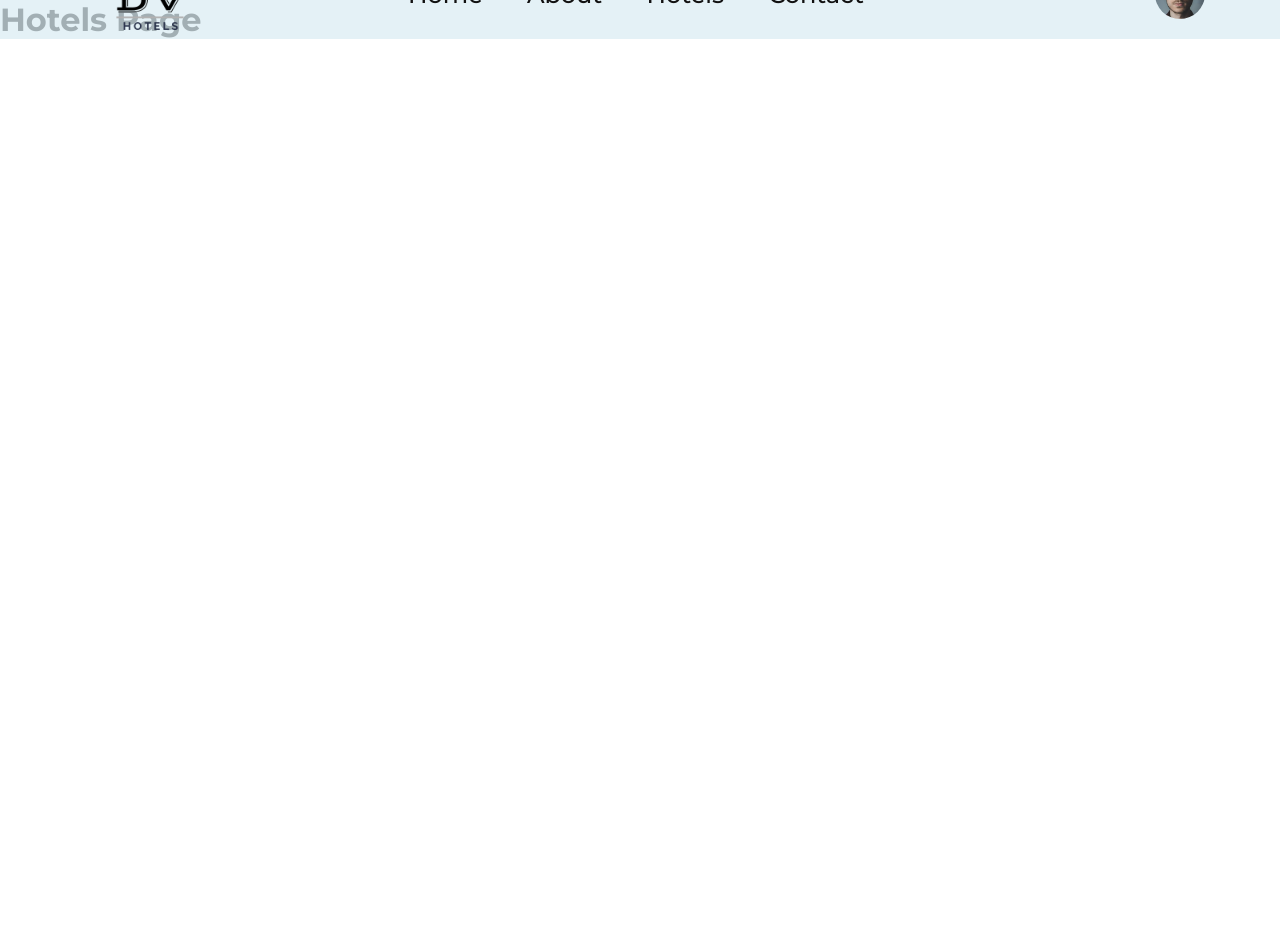
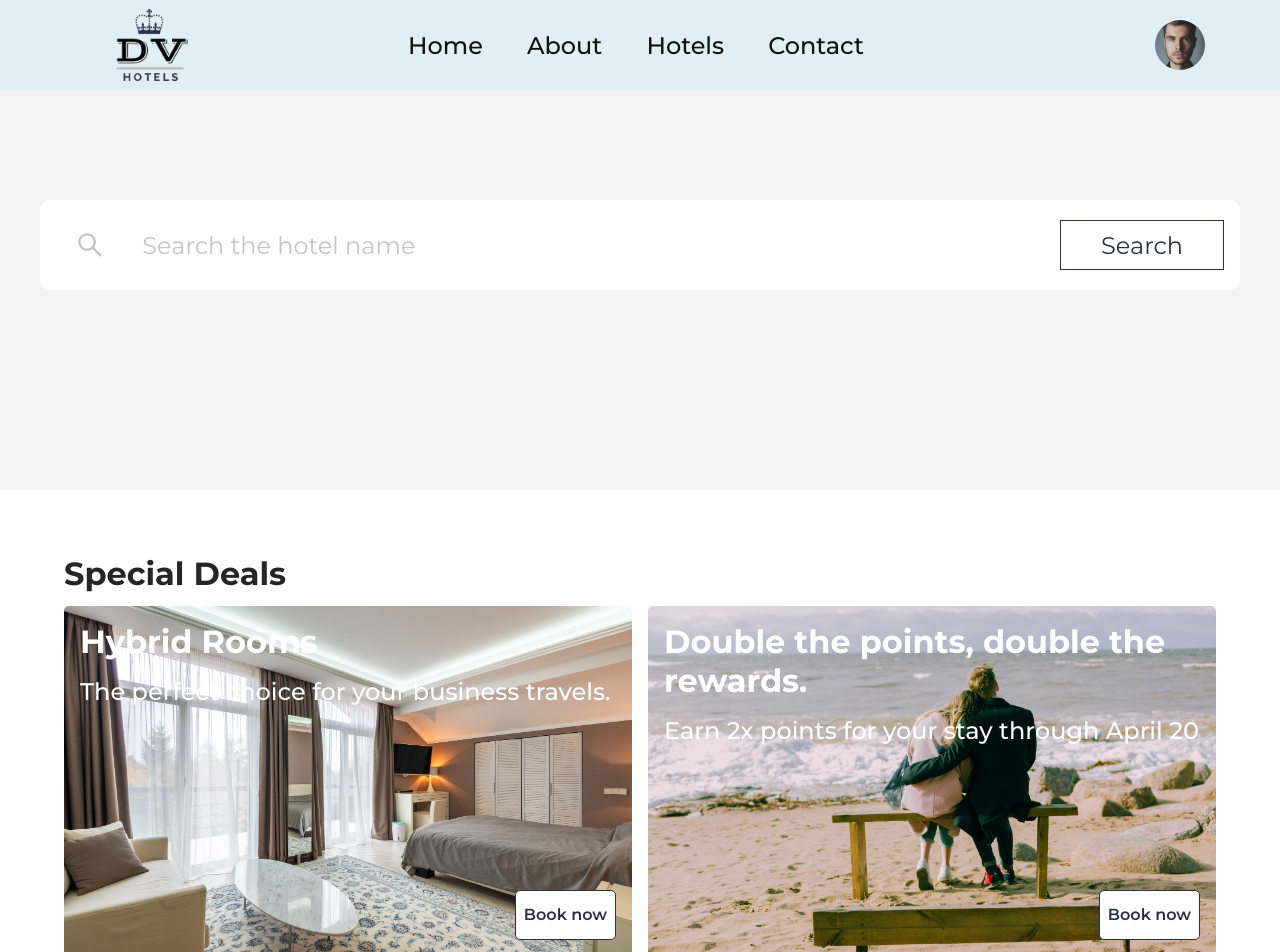
Before and after one commit to vujic02/DV-Hotels, a React (Create React App) app: page /hotels in a window 1280 px wide. Shown: the top 952 px of the page. Before the commit the page ends 800 px from the top, so only its background shows below. Built offline with nearby package versions, Linux system fonts and the light colour scheme.

Commit message:
added missing files

```diff
--- a/src/components/Main/Reusable/Deal/Deal.js
+++ b/src/components/Main/Reusable/Deal/Deal.js
@@ -11,22 +11,21 @@ const Deal = ({ text1, text2, imgPath }) => {
       w="100%"
       h="350px"
       pos="relative"
+      flexDir="column"
+      justify="flex-start"
+      align="flex-start"
     >
       <TextP
-        pos="absolute"
-        t="1rem"
-        l="1rem"
-        fontS="1.5rem"
-        fontW="500"
+        m="1rem 0 1rem 1rem"
+        fontS="2rem"
+        fontW="700"
         col="#fff"
         breakWord="break-word"
       >
         {text1}
       </TextP>
       <TextP
-        pos="absolute"
-        t="3rem"
-        l="1rem"
+        m="0 0 1rem 1rem"
         fontS="1.5rem"
         fontW="500"
         col="#fff"
--- a/src/pages/Hotels.js
+++ b/src/pages/Hotels.js
@@ -1,13 +1,36 @@
 import React from "react";
+import SearchBar from "../components/Main/SearchBar";
+import SpecialDeals from "../components/Main/SpecialDeals";
 import Navbar from "../components/Navbar/Navbar";
 import Sidebar from "../components/Sidebar/Sidebar";
+import { Container, TextH1 } from "../styles/global-styles";
 
-const Hotels = ({isOpen, toggle}) => {
+const Hotels = ({ isOpen, toggle }) => {
   return (
     <div>
-      <Navbar isOpen={isOpen} toggle={toggle}  />
+      <Navbar isOpen={isOpen} toggle={toggle} />
       <Sidebar isOpen={isOpen} toggle={toggle} />
-      <h1>Hotels Page</h1>
+      <Container
+        justify="center"
+        align="center"
+        w="100%"
+        h="490px"
+        bg="rgba(24,24,24,0.05)"
+      >
+        <Container w="1200px">
+          <SearchBar />
+        </Container>
+      </Container>
+      <TextH1
+        opac="0.85"
+        alignText="left"
+        fontS="2rem"
+        fontW="700"
+        m="5% 0 0 5%"
+      >
+        Special Deals
+      </TextH1>
+      <SpecialDeals />
     </div>
   );
 };
--- a/src/styles/global-styles.js
+++ b/src/styles/global-styles.js
@@ -3,171 +3,186 @@ import { AiFillStar, AiOutlineStar } from "react-icons/ai";
 
 export const Container = styled.div`
   display: flex;
-    justify-content: ${({justify}) => justify};
-    align-items: ${({align}) => align};
-    flex-direction: ${({flexDir}) => flexDir};
-    width: ${({w}) => w};
-    height: ${({h}) => h};
-    margin: ${({m}) => m};
-    padding: ${({p}) => p};
-    position: ${({pos}) => pos};
-    top: ${({t}) => t};
-    right: ${({r}) => r};
-    left: ${({l}) => l};
-    bottom: ${({b}) => b};
-    background: ${({bg}) => bg};
-    border-radius: ${({borR}) => borR};
-    box-shadow: ${({shadow}) => shadow};
+  justify-content: ${({ justify }) => justify};
+  align-items: ${({ align }) => align};
+  flex-direction: ${({ flexDir }) => flexDir};
+  width: ${({ w }) => w};
+  height: ${({ h }) => h};
+  margin: ${({ m }) => m};
+  padding: ${({ p }) => p};
+  position: ${({ pos }) => pos};
+  top: ${({ t }) => t};
+  right: ${({ r }) => r};
+  left: ${({ l }) => l};
+  bottom: ${({ b }) => b};
+  background: ${({ bg }) => bg};
+  border-radius: ${({ borR }) => borR};
+  box-shadow: ${({ shadow }) => shadow};
 
   @media screen and (max-width: 1366px) {
-        width: ${({wM1}) => wM1};
+    width: ${({ wM1 }) => wM1};
   }
 `;
 
 export const Grid = styled.div`
   display: grid;
-    grid-template-columns: ${({cols}) => cols};
-    width: ${({w}) => w};
-    height: ${({h}) => h};
-    gap: ${({gridGap}) => gridGap};
-    margin: ${({m}) => m};
-    padding: ${({p}) => p};
-    justify-items: ${({justify}) => justify};
-    align-items: ${({align}) => align};
+  grid-template-columns: ${({ cols }) => cols};
+  width: ${({ w }) => w};
+  height: ${({ h }) => h};
+  gap: ${({ gridGap }) => gridGap};
+  margin: ${({ m }) => m};
+  padding: ${({ p }) => p};
+  justify-items: ${({ justify }) => justify};
+  align-items: ${({ align }) => align};
 
   @media screen and (max-width: 1366px) {
-        grid-template-columns: ${({colsM1}) => colsM1};
-        margin: ${({mM1}) => mM1};
+    grid-template-columns: ${({ colsM1 }) => colsM1};
+    margin: ${({ mM1 }) => mM1};
   }
 
   @media screen and (max-width: 768px) {
-        grid-template-columns: ${({colsM2}) => colsM2};
-        padding: ${({pM}) => pM};
-        margin: ${({mM2}) => mM2};
-        gap: ${({gridGapM}) => gridGapM};
+    grid-template-columns: ${({ colsM2 }) => colsM2};
+    padding: ${({ pM }) => pM};
+    margin: ${({ mM2 }) => mM2};
+    gap: ${({ gridGapM }) => gridGapM};
   }
-`
+`;
 
 export const TextP = styled.p`
-    font-size: ${({fontS}) => fontS};
-    font-weight: ${({fontW}) => fontW};
-    color: ${({col}) => col};
-    margin: ${({m}) => m};
-    padding: ${({p}) => p};
-    text-align: ${({alignText}) => alignText};
-    opacity: ${({opac}) => opac};
+  font-size: ${({ fontS }) => fontS};
+  font-weight: ${({ fontW }) => fontW};
+  color: ${({ col }) => col};
+  margin: ${({ m }) => m};
+  padding: ${({ p }) => p};
+  text-align: ${({ alignText }) => alignText};
+  opacity: ${({ opac }) => opac};
+  position: ${({ pos }) => pos};
+  top: ${({ t }) => t};
+  right: ${({ r }) => r};
+  bottom: ${({ b }) => b};
+  left: ${({ l }) => l};
 
   @media screen and (max-width: 768px) {
-        font-size: ${({fontSM}) => fontSM};
-        font-weight: ${({fontWM}) => fontWM};
+    font-size: ${({ fontSM }) => fontSM};
+    font-weight: ${({ fontWM }) => fontWM};
   }
-`
+`;
 
 export const TextH1 = styled.h1`
-    font-size: ${({fontS}) => fontS};
-    font-weight: ${({fontW}) => fontW};
-    color: ${({col}) => col};
-    margin: ${({m}) => m};
-    padding: ${({p}) => p};
-    text-align: ${({alignText}) => alignText};
-    opacity: ${({opac}) => opac};
-    position: ${({pos}) => pos};
-    top: ${({t}) => t};
-    right: ${({r}) => r};
-    left: ${({l}) => l};
-    bottom: ${({b}) => b};
+  font-size: ${({ fontS }) => fontS};
+  font-weight: ${({ fontW }) => fontW};
+  color: ${({ col }) => col};
+  margin: ${({ m }) => m};
+  padding: ${({ p }) => p};
+  text-align: ${({ alignText }) => alignText};
+  opacity: ${({ opac }) => opac};
+  position: ${({ pos }) => pos};
+  top: ${({ t }) => t};
+  right: ${({ r }) => r};
+  bottom: ${({ b }) => b};
+  left: ${({ l }) => l};
 
   @media screen and (max-width: 768px) {
-        font-size: ${({fontSM}) => fontSM};
-        font-weight: ${({fontWM}) => fontWM};
+    font-size: ${({ fontSM }) => fontSM};
+    font-weight: ${({ fontWM }) => fontWM};
   }
-`
+`;
 
 export const Overlay = styled.div`
-    width: ${({w}) => w};
-    height: ${({h}) => h};
+  width: ${({ w }) => w};
+  height: ${({ h }) => h};
   display: flex;
-    justify-content: ${({justify}) => justify};
-    align-items: ${({align}) => align};
-    flex-direction: ${({flexDir}) => flexDir};
-    background: ${({bg}) => bg};
-    padding: ${({p}) => p};
-    margin: ${({m}) => m};
-    border-radius: ${({borR}) => borR};
+  justify-content: ${({ justify }) => justify};
+  align-items: ${({ align }) => align};
+  flex-direction: ${({ flexDir }) => flexDir};
+  background: ${({ bg }) => bg};
+  padding: ${({ p }) => p};
+  margin: ${({ m }) => m};
+  border-radius: ${({ borR }) => borR};
 
   @media screen and (max-width: 768px) {
-        padding: ${({pM}) => pM};
+    padding: ${({ pM }) => pM};
   }
-`
+`;
 
 export const Button = styled.div`
-    width: ${({w}) => w};
-    height: ${({h}) => h};
+  width: ${({ w }) => w};
+  height: ${({ h }) => h};
   display: flex;
-    justify-content: ${({justify}) => justify};
-    align-items: ${({align}) => align};
-    flex-direction: ${({flexDir}) => flexDir};
-    background: ${({bg}) => bg};
-    padding: ${({p}) => p};
-    margin: ${({m}) => m};
-    border: ${({bor}) => bor};
-    border-radius: ${({borR}) => borR};
-    color: ${({col}) => col};
-    font-size: ${({fontS}) => fontS};
-    font-weight: ${({fontW}) => fontW};
+  justify-content: ${({ justify }) => justify};
+  align-items: ${({ align }) => align};
+  flex-direction: ${({ flexDir }) => flexDir};
+  background: ${({ bg }) => bg};
+  padding: ${({ p }) => p};
+  margin: ${({ m }) => m};
+  border: ${({ bor }) => bor};
+  border-radius: ${({ borR }) => borR};
+  color: ${({ col }) => col};
+  font-size: ${({ fontS }) => fontS};
+  font-weight: ${({ fontW }) => fontW};
   cursor: pointer;
+  position: ${({ pos }) => pos};
+  top: ${({ t }) => t};
+  right: ${({ r }) => r};
+  bottom: ${({ b }) => b};
+  left: ${({ l }) => l};
 
   &:hover {
     transition: all ease-in-out 0.3s;
-        border: ${({borH}) => borH};
-        background: ${({bgH}) => bgH};
-        color: ${({colH}) => colH};
+    border: ${({ borH }) => borH};
+    background: ${({ bgH }) => bgH};
+    color: ${({ colH }) => colH};
   }
-`
+`;
 
 export const Img = styled.img`
-    width: ${({w}) => w};
-    height: ${({h}) => h};
-    object-fit: ${({objFit}) => objFit};
-    object-position: ${({objPos}) => objPos};
-    margin: ${({m}) => m};
-    padding: ${({p}) => p};
-    border-radius: ${({borR}) => borR};
-`
+  width: ${({ w }) => w};
+  height: ${({ h }) => h};
+  object-fit: ${({ objFit }) => objFit};
+  object-position: ${({ objPos }) => objPos};
+  margin: ${({ m }) => m};
+  padding: ${({ p }) => p};
+  border-radius: ${({ borR }) => borR};
+`;
 
 export const DivImg = styled.div`
-    background-image: url(${({bgImage}) => bgImage});
-    background-position: ${({bgPos}) => bgPos};
-    background-size: ${({bgSize}) => bgSize};
-    border-radius: ${({borR}) => borR};
-    width: ${({w}) => w};
-    height: ${({h}) => h};
+  background-image: url(${({ bgImage }) => bgImage});
+  background-position: ${({ bgPos }) => bgPos};
+  background-size: ${({ bgSize }) => bgSize};
+  border-radius: ${({ borR }) => borR};
+  width: ${({ w }) => w};
+  height: ${({ h }) => h};
   display: flex;
-    justify-content: ${({justify}) => justify};
-    align-items: ${({align}) => align};
-    flex-direction: ${({flexDir}) => flexDir};
-`
+  justify-content: ${({ justify }) => justify};
+  align-items: ${({ align }) => align};
+  flex-direction: ${({ flexDir }) => flexDir};
+  position: ${({ pos }) => pos};
+  top: ${({ t }) => t};
+  right: ${({ r }) => r};
+  bottom: ${({ b }) => b};
+  left: ${({ l }) => l};
+`;
 
 export const FilledStar = styled(AiFillStar)`
-  color: ${({col}) => col};
-  width: ${({w}) => w};
-  height: ${({h}) => h};
+  color: ${({ col }) => col};
+  width: ${({ w }) => w};
+  height: ${({ h }) => h};
 `;
 
 export const EmptyStar = styled(AiOutlineStar)`
-  color: ${({col}) => col};
-  width: ${({w}) => w};
-  height: ${({h}) => h};
+  color: ${({ col }) => col};
+  width: ${({ w }) => w};
+  height: ${({ h }) => h};
 `;
 
 export const StarContainer = styled.div`
   display: flex;
-  position: ${({pos}) => pos};
-  top: ${({t}) => t};
-  left: ${({l}) => l};
-  margin: ${({m}) => m};
+  position: ${({ pos }) => pos};
+  top: ${({ t }) => t};
+  left: ${({ l }) => l};
+  margin: ${({ m }) => m};
 
   @media screen and (max-width: 768px) {
-    top: ${({tM}) => tM};
+    top: ${({ tM }) => tM};
   }
-`
+`;
--- a/src/utils/Links.js
+++ b/src/utils/Links.js
@@ -65,5 +65,18 @@ export const HomePageImgs = [
   {
     name: "Pet Friendly",
     path: "./images/homepage/4.jpg",
-  }
+  },
 ];
+
+export const Deals = [
+  {
+    text1: "Hybrid Rooms",
+    text2: "The perfect choice for your business travels.",
+    img: "./images/deals1.jpg",
+  },
+  {
+    text1: "Double the points, double the rewards.",
+    text2: "Earn 2x points for your stay through April 20",
+    img: "./images/deals2.jpg",
+  },
+];
```
Also changed, not shown: src/pages/Home.js (+59 -22 lines). Lines whose indentation alone changed are shown as unchanged.
